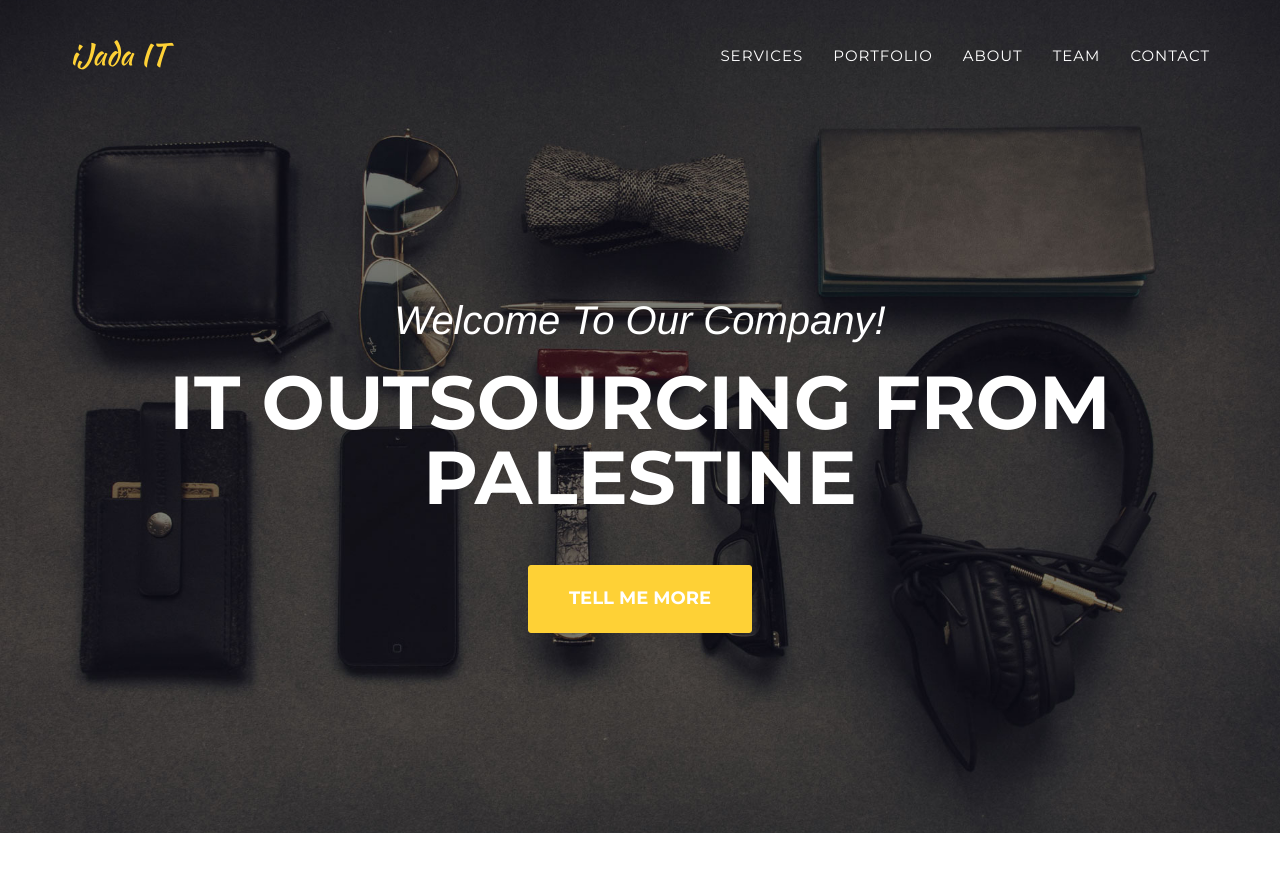
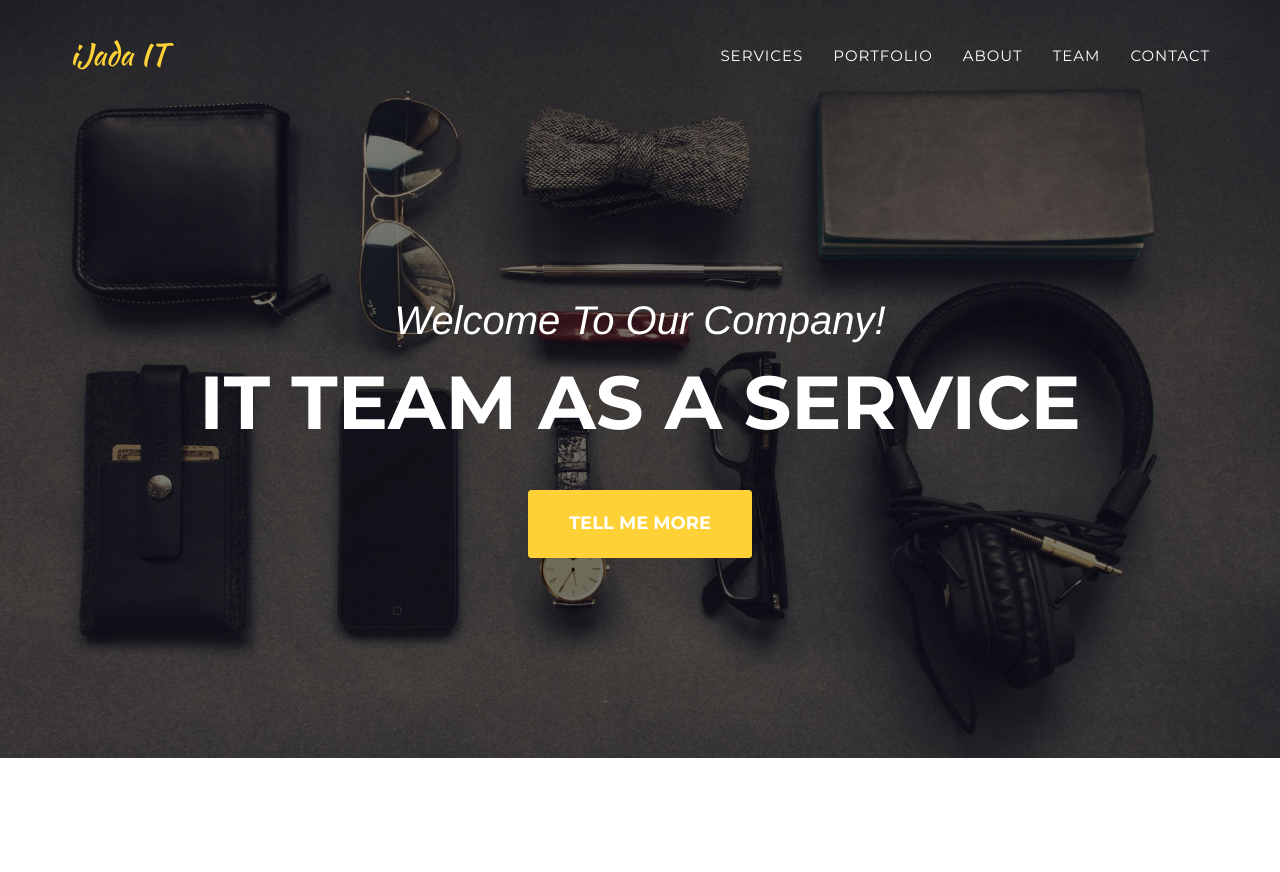
Before and after one commit to ijadait/ijadait.github.io, a Jekyll site: the page built from index.html, in a window 1280 px wide and 900 px high. Shown: the top 872 px of the window. Built offline with Jekyll 4.4.1, drawn with Linux system fonts in a browser that asks for light colours; some web fonts are replaced.

Commit message:
Updated header.html

```diff
--- a/_includes/header.html
+++ b/_includes/header.html
@@ -45,7 +45,7 @@
         <div class="container">
             <div class="intro-text">
                 <div class="intro-lead-in">Welcome To Our Company!</div>
-                <div class="intro-heading">IT outsourcing from Palestine</div>
+                <div class="intro-heading">IT team as a service</div>
                 <a href="#services" class="page-scroll btn btn-xl">Tell Me More</a>
             </div>
         </div>
```
